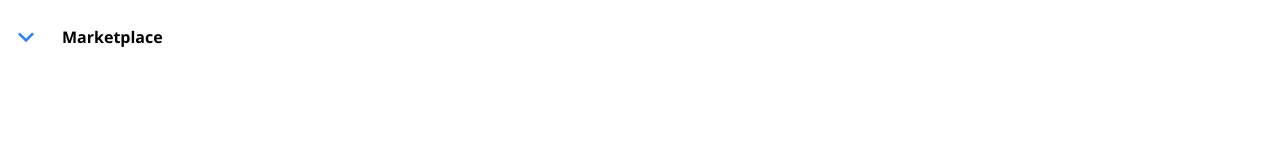
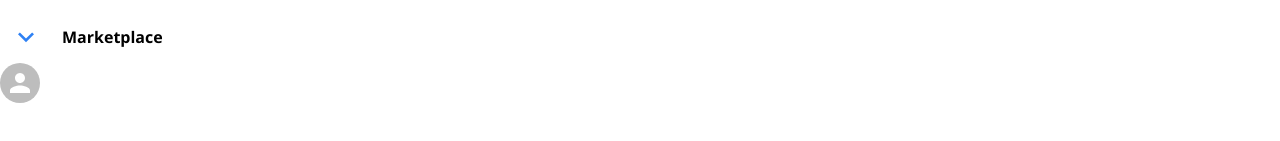
Before and after one commit to anuragarwalkar/facebook-clone, a React (Create React App) app: page / in a window 1280 px wide. Shown: the part 435-576 px from the top of the page. Built offline with nearby package versions, Linux system fonts and the light colour scheme.

Commit message:
added build and deploy script

```diff
--- a/package.json
+++ b/package.json
@@ -23,7 +23,7 @@
     "build": "react-scripts build",
     "test": "react-scripts test",
     "eject": "react-scripts eject",
-    "deploy": "gh-pages -d build"
+    "deploy": "react-scripts build && gh-pages -d build"
   },
   "eslintConfig": {
     "extends": [
--- a/src/Feed/StoryReel/Story/Story.js
+++ b/src/Feed/StoryReel/Story/Story.js
@@ -1,8 +1,14 @@
+import { Avatar } from "@mui/material";
 import React from "react";
 import "./story.scss";
 
-function Story() {
-  return <div className="story"></div>;
+function Story({ img, profileSrc, title }) {
+  return (
+    <div className="story">
+      <Avatar src={profileSrc} />
+      <h4>{title}</h4>
+    </div>
+  );
 }
 
 export default Story;
--- a/src/Feed/StoryReel/StoryReel.js
+++ b/src/Feed/StoryReel/StoryReel.js
@@ -1,8 +1,13 @@
 import React from "react";
+import Story from "./Story/Story";
 import "./storyReel.scss";
 
 function StoryReel() {
-  return <div className="storyReel"></div>;
+  return (
+    <div className="storyReel">
+      <Story />
+    </div>
+  );
 }
 
 export default StoryReel;
```
